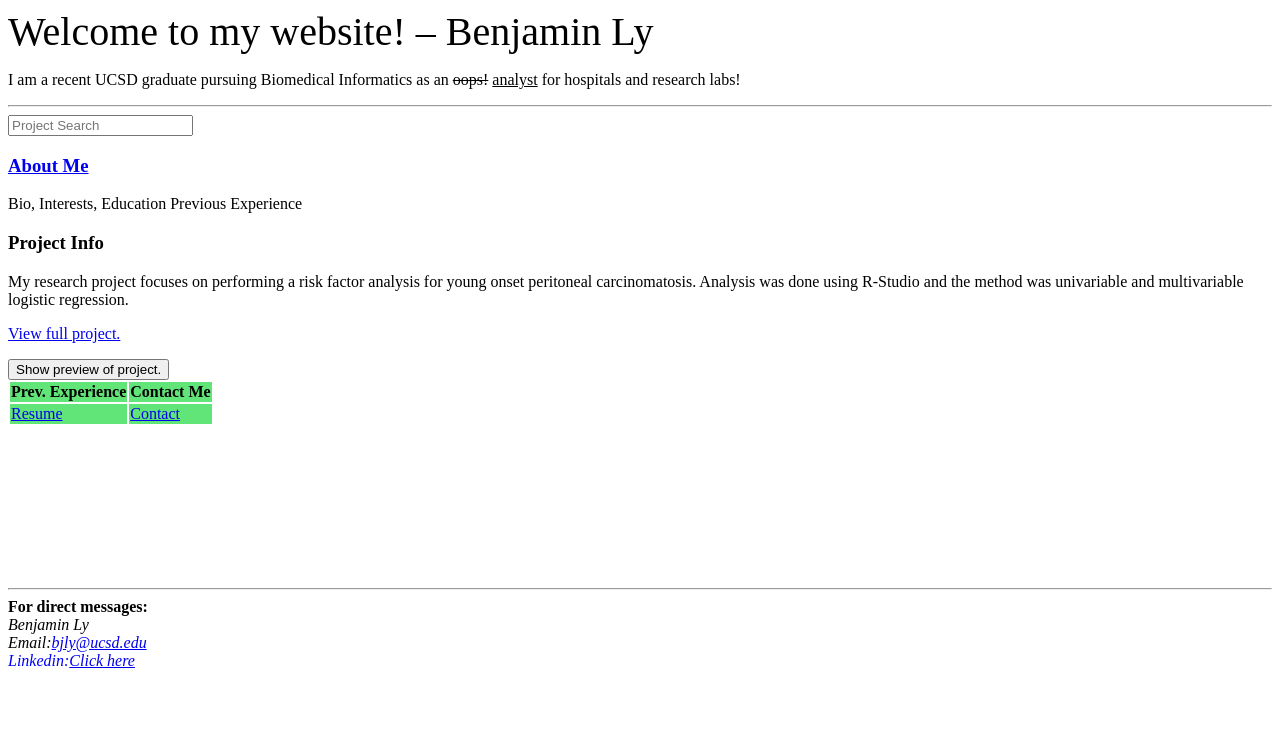
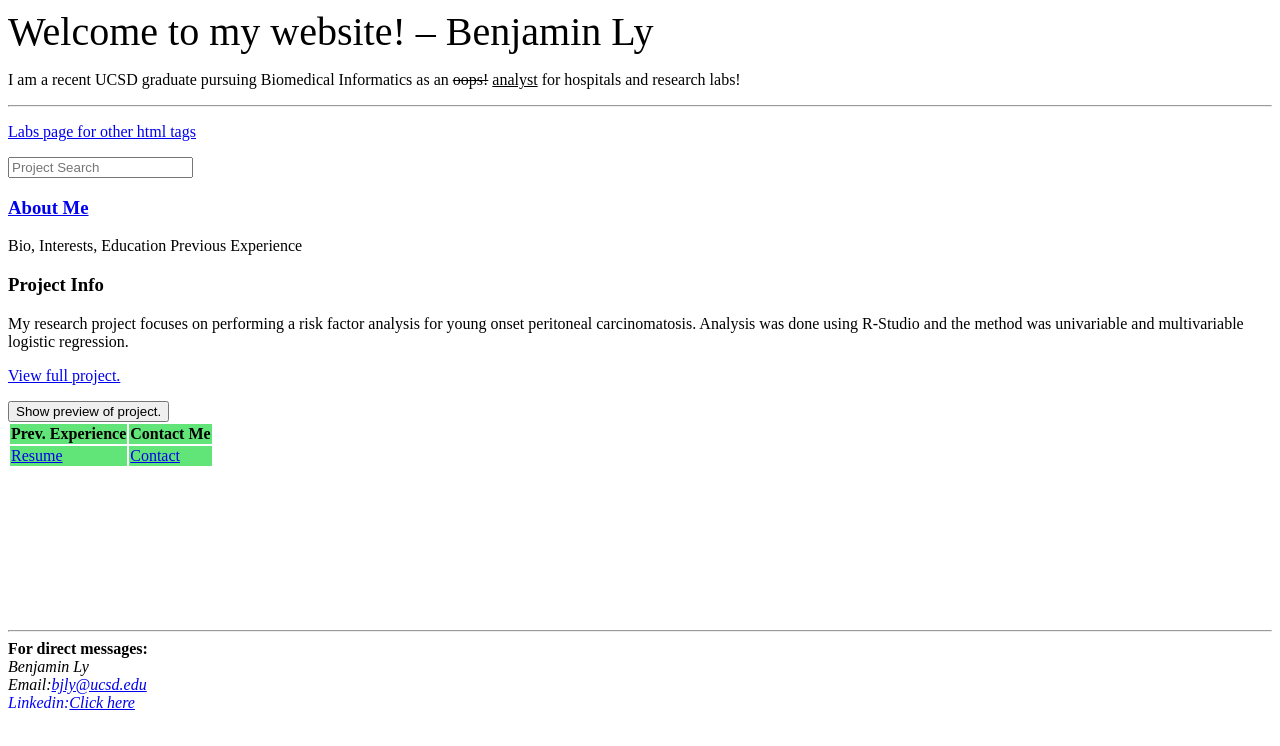
Before and after one commit to benly03/HW2, a plain HTML site: page index.html in a window 1280 px wide. Drawn offline with Linux system fonts and the light colour scheme.

Commit message:
Update index.html

```diff
--- a/index.html
+++ b/index.html
@@ -32,6 +32,7 @@
         </div>
         <hr>
 
+        <p><a href="labs.html">Labs page for other html tags</a></p>
         <search>
           <form>
             <input title="project" id="project" placeholder="Project Search">
```
